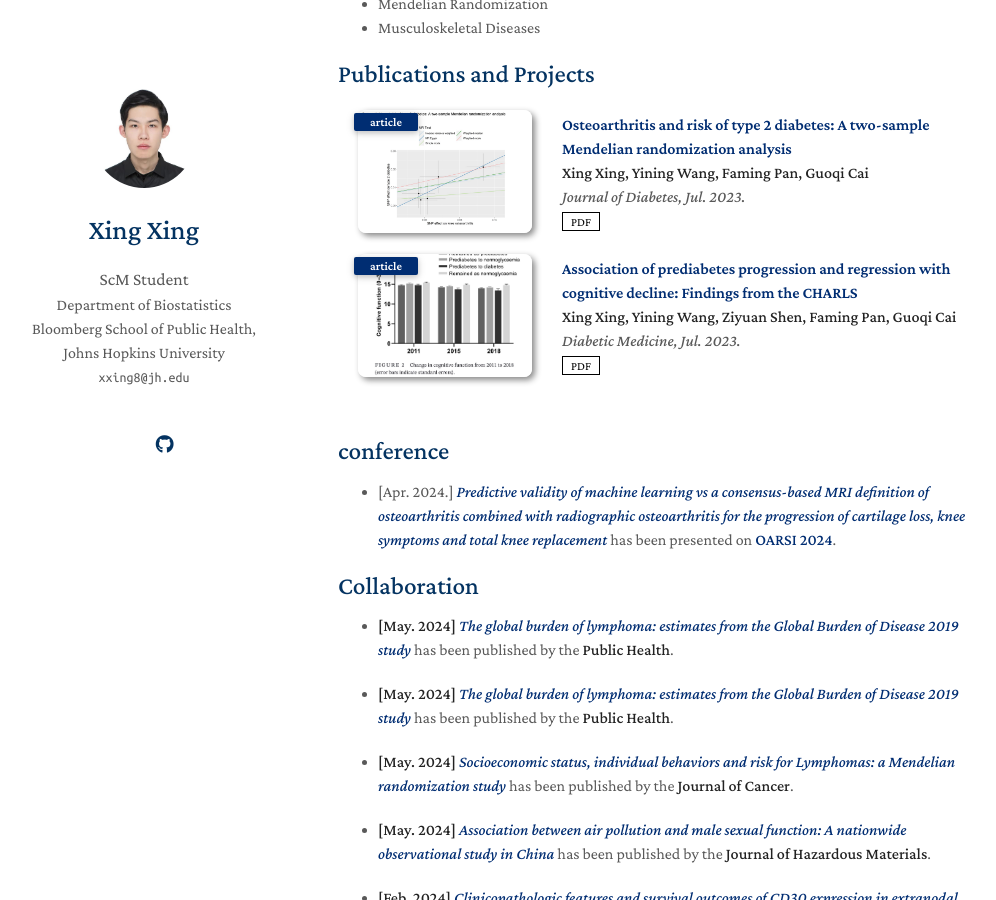
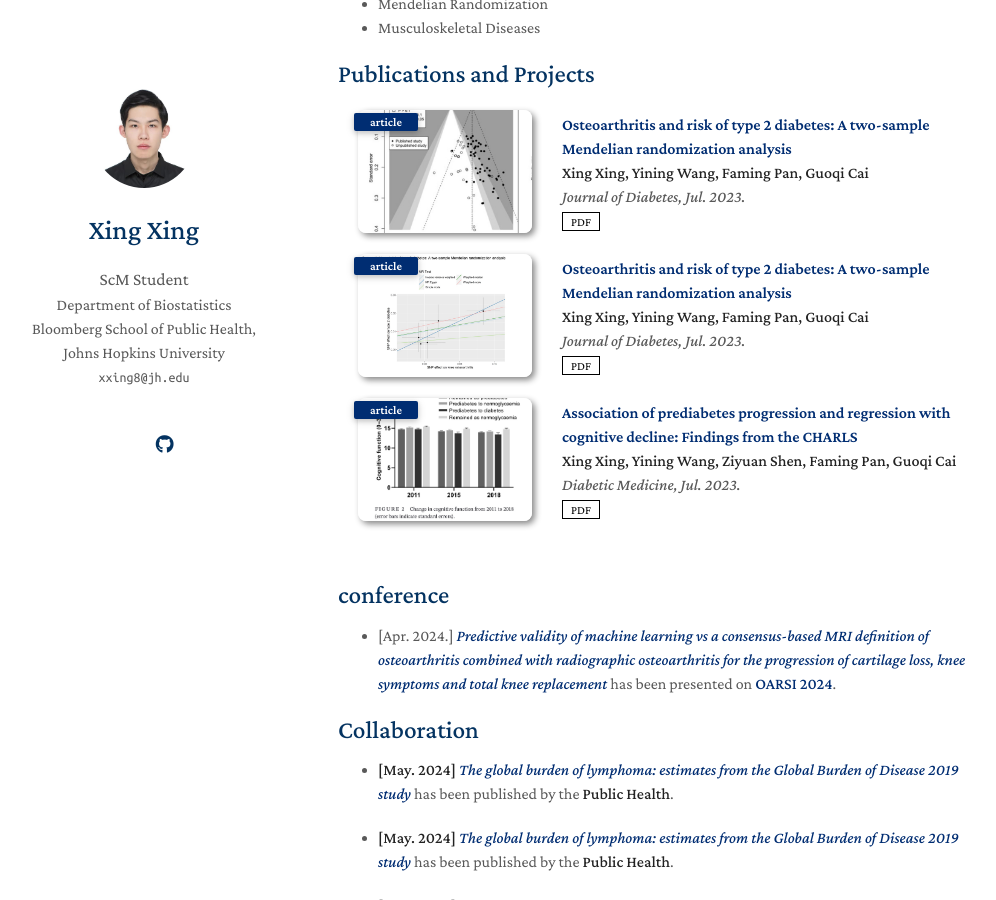
Before and after one commit to KevinXing3/kevinXing3.github.io, a Jekyll site: the page built from index.md, in a window 1280 px wide and 900 px high, scrolled down 391 px. Shown: the whole window, without its empty margins (132-1128 px from the left). Built offline with Jekyll 4.4.1, drawn with Linux system fonts in a browser that asks for light colours; nearby versions of some CDN libraries; a style sheet for code colours, icons or effects is not loaded; our own code applies the rules of GitHub Pages for plain Markdown files.

Commit message:
Update project.md

```diff
--- a/_includes/project.md
+++ b/_includes/project.md
@@ -2,6 +2,24 @@
 
 <div class="publications">
 <ol class="bibliography">
+
+<li>
+<div class="pub-row">
+  <div class="col-sm-3 abbr" style="position: relative;padding-right: 15px;padding-left: 15px;">
+    <img src="assets/img/CCT.jpg" class="teaser img-fluid z-depth-1">
+    <abbr class="badge">article</abbr>
+  </div>
+
+  <div class="col-sm-9" style="position: relative;padding-right: 15px;padding-left: 20px;">
+    <div class="title"><a href="https://onlinelibrary.wiley.com/doi/full/10.Jour1111/1753-0407.13451" style="color:#002D72">Osteoarthritis and risk of type 2 diabetes: A two‐sample Mendelian randomization analysis </a></div>
+    <div class="author"><strong>Xing Xing, Yining Wang, Faming Pan, Guoqi Cai</strong></div>
+    <div class="periodical"><em>Journal of Diabetes, Jul. 2023.</em></div>
+    <div class="links">
+      <a href="https://onlinelibrary.wiley.com/doi/full/10.Jour1111/1753-0407.13451" class="btn btn-sm z-depth-0" role="button" target="_blank" style="font-size:12px;">PDF</a>
+    </div>
+  </div>
+</div>
+</li>
 
 <li>
 <div class="pub-row">
@@ -31,11 +49,15 @@
   </div>
 
   <div class="col-sm-9" style="position: relative;padding-right: 15px;padding-left: 20px;">
-    <div class="title"><a href="https://onlinelibrary.wiley.com/doi/abs/10.1111/dme.15180" style="color:#002D72">Association of prediabetes progression and regression with cognitive decline: Findings from the CHARLS </a></div>
+    <div class="title"><a href="https://onlinelibrary.wiley.com/doi/abs/10.1111/dme.15180
+
+        " style="color:#002D72">Association of prediabetes progression and regression with cognitive decline: Findings from the CHARLS </a></div>
     <div class="author"><strong>Xing Xing, Yining Wang, Ziyuan Shen, Faming Pan, Guoqi Cai</strong></div>
     <div class="periodical"><em>Diabetic Medicine, Jul. 2023.</em></div>
     <div class="links">
-      <a href="https://onlinelibrary.wiley.com/doi/abs/10.1111/dme.15180" class="btn btn-sm z-depth-0" role="button" target="_blank" style="font-size:12px;">PDF</a>
+      <a href="https://onlinelibrary.wiley.com/doi/abs/10.1111/dme.15180
+
+        " class="btn btn-sm z-depth-0" role="button" target="_blank" style="font-size:12px;">PDF</a>
     </div>
   </div>
 </div>
```
